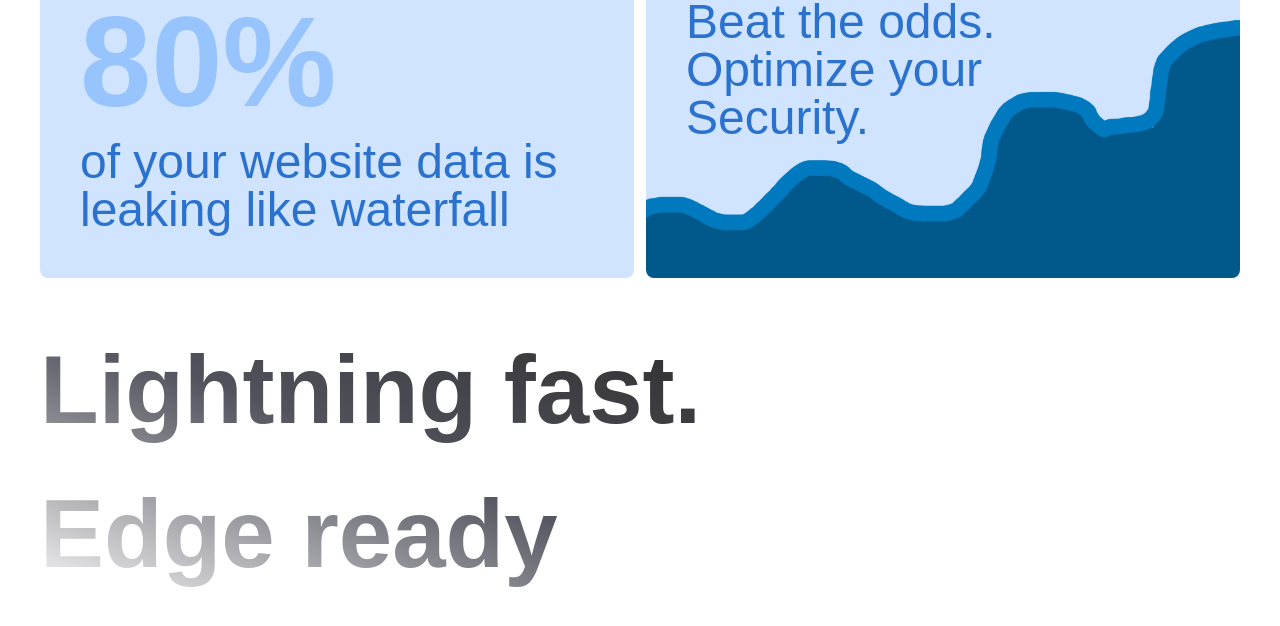
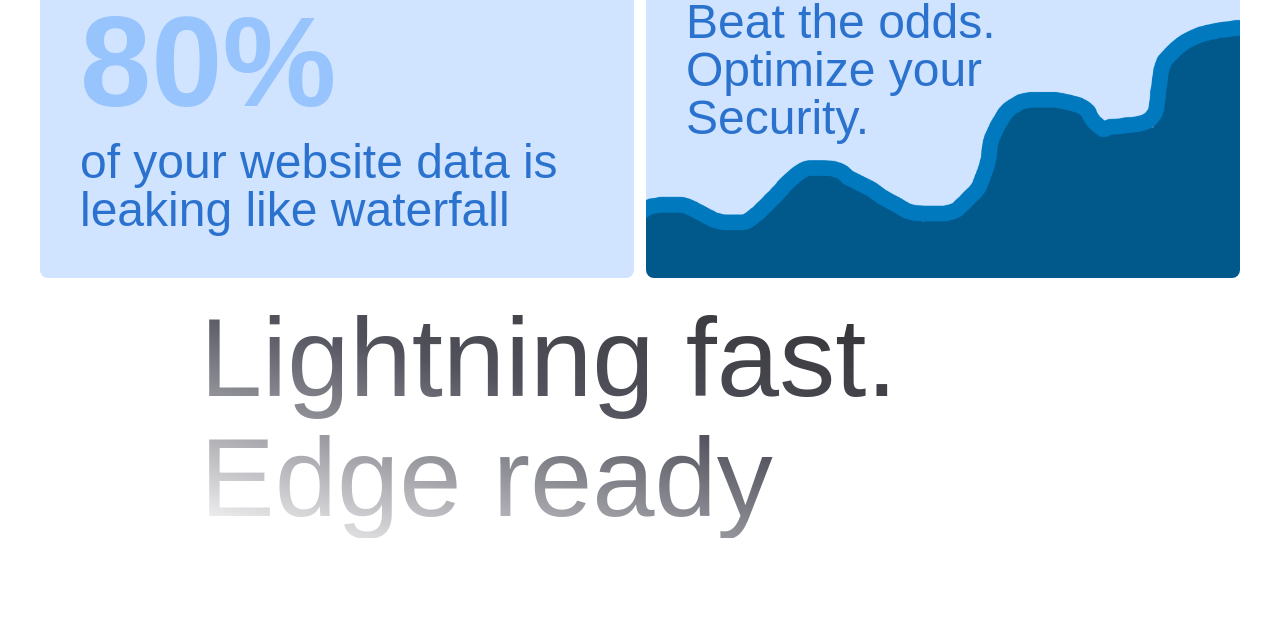
Before and after one commit to DeveloperAromal/XploitAgent, a Next.js app in the folder frontend/xploitagent/: page / in a window 1280 px wide. Shown: the part 1478-2104 px from the top of the page. Built offline with nearby package versions, Linux system fonts and the light colour scheme; grey boxes are pictures that could not be loaded.

Commit message:
updated video-sec

```diff
--- a/frontend/xploitagent/app/components/VidSec.tsx
+++ b/frontend/xploitagent/app/components/VidSec.tsx
@@ -14,8 +14,8 @@ export default function VidSec() {
         <source src="/assets/phone-active.webm" type="video/webm" />
       </video>
 
-      <div className="relative -top-40 z-50">
-        <h2 className="text-[6rem] max-w-3xl font-semibold text-transparent bg-clip-text bg-gradient-to-tr from-white via-zinc-600 to-neutral-800">
+      <div className="relative -top-45 z-50 left-40">
+        <h2 className="text-[7rem] max-w-4xl  line-height text-transparent bg-clip-text bg-gradient-to-tr from-white via-zinc-600 to-neutral-800">
           Lightning fast. Edge ready
         </h2>
       </div>
--- a/frontend/xploitagent/app/globals.css
+++ b/frontend/xploitagent/app/globals.css
@@ -30,8 +30,12 @@ body {
   font-family: Arial, Helvetica, sans-serif;
 }
 
-cursor {
+.cursor {
   cursor: url("../public/assets/cursor_p.png") auto;
+}
+
+.line-height {
+  line-height: 120px;
 }
 
 /* looping animation infinite*/
```
